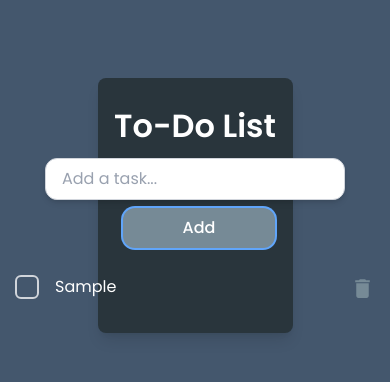
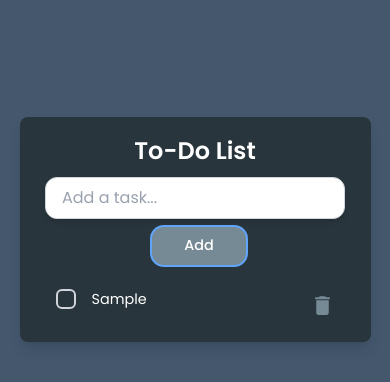
Before and after one commit to karinaonly/To-Do-List-Activity, a React (Vite) app: page / in a window 390 px wide. Both pictures are taken after typing "Sample" into the empty fields and a click on the button "Add". Shown: the top 382 px of the page. Built offline with nearby package versions, Linux system fonts and the light colour scheme.

Commit message:
todo-app

```diff
--- a/src/TodoListComponent.jsx
+++ b/src/TodoListComponent.jsx
@@ -1,7 +1,7 @@
 import React, { useState } from 'react';
 import { MdDelete } from "react-icons/md";
 
-function todolistFunction() {
+function toDoListFunction() {
     const [tasks, setTasks] = useState([
     ]);
     const [newTask, setNewTask] = useState("");
@@ -56,11 +56,10 @@ function todolistFunction() {
             <div className='min-w-[400px] mt-4'>
                 <ol>
                     {tasks.map((task, index) => (
-                        <li className="flex justify-between items-center px-5 py-2">
+                        <li className="flex justify-between items-center px-5 py-2" key={index}>
                             <div className="flex gap-4 items-center">
                                 <input
                                     type="checkbox"
-                                    key={index}
                                     checked={task.checked}
                                     onChange={() => handleCheckbox(index)}
                                     className="custom-checkbox"
@@ -87,4 +86,4 @@ function todolistFunction() {
     );
 }
 
-export default todolistFunction;
+export default toDoListFunction;
--- a/src/index.css
+++ b/src/index.css
@@ -85,3 +85,45 @@ h1{
 .delete-button:hover {
   color: #56646d;
 }
+
+@media (max-width: 480px) {
+  .mainDiv {
+    width: 90%;
+    margin-top: 30%;
+    padding: 1rem;
+  }
+
+  .text-container {
+    max-width: 200px;
+    font-size: 0.9rem;
+  }
+
+  .addButton {
+    padding: 0.5rem 2rem;
+    font-size: 0.9rem;
+  }
+
+  .custom-checkbox {
+    height: 1.25rem;
+    width: 1.25rem;
+  }
+
+  h1 {
+    font-size: 1.5rem;
+    text-align: center;
+  }
+
+  .min-w-\[400px\] {
+    min-width: auto !important;
+    width: 100%;
+  }
+
+  li {
+    flex-direction: row;
+    align-items: flex-start;
+  }
+
+  .delete-button {
+    align-self: flex-end;
+  }
+}
```
